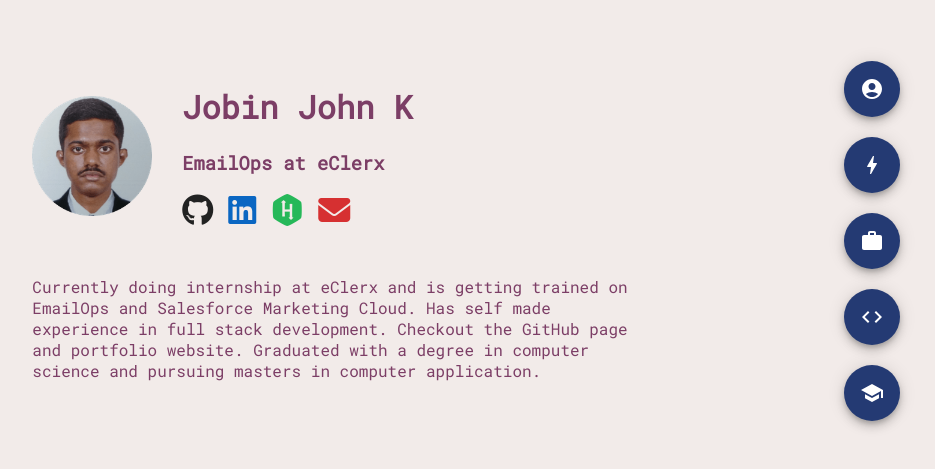
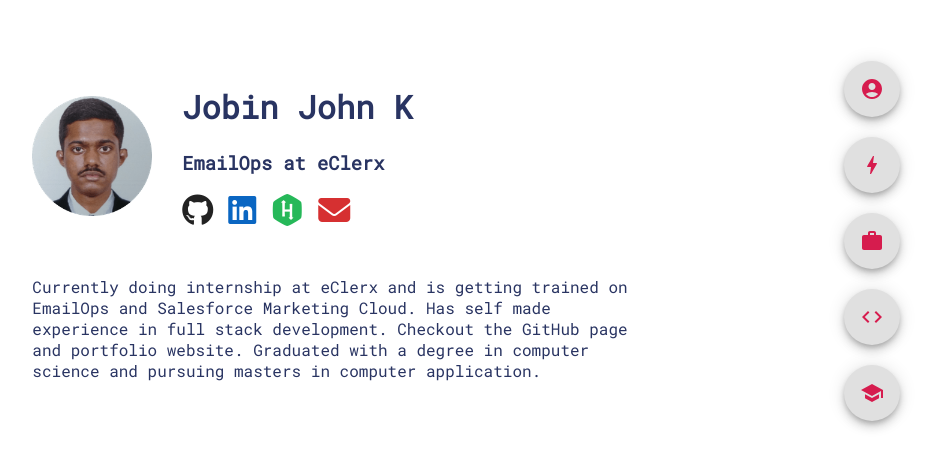
Before and after one commit to jobin365/PortfolioWebsite, a React (Create React App) app in the folder client/: page / in a window 1280 px wide. Shown: the part 159-628 px from the top of the page, without its empty margins (169-1104 px from the left). Built offline with nearby package versions, Linux system fonts and the light colour scheme.

Commit message:
change theme

```diff
--- a/client/src/App.css
+++ b/client/src/App.css
@@ -2,8 +2,9 @@ html,
 body {
   height: 100%;
   margin: 0px;
-  background-color: #F2EBE9;
-  color: #7C3E66;
+  /* background-color: #F2EBE9;
+  color: #7C3E66; */
+  color:#293462;
 }
 
 #root {
--- a/client/src/components/Navbar.js
+++ b/client/src/components/Navbar.js
@@ -39,6 +39,9 @@ export default function Navbar() {
     palette: {
       primary: {
         main:"#243A73"
+      },
+      neutral:{
+        contrastText:"#D61C4E"
       }
     }
   })
@@ -51,7 +54,7 @@ export default function Navbar() {
           <div key={uuidv4()} className="navButton">
           <Link className="link" to={route}>
           <ThemeProvider theme={theme}>
-            <Fab color="primary" style={(screenWidth>=900)?buttonStyleDesktop:buttonStyleMobile} variant={(screenWidth>=900)?"extended":"circular"}>
+            <Fab color="neutral" style={(screenWidth>=900)?buttonStyleDesktop:buttonStyleMobile} variant={(screenWidth>=900)?"extended":"circular"}>
               {icon}
               {(screenWidth>=900)&&name}
             </Fab>
```
